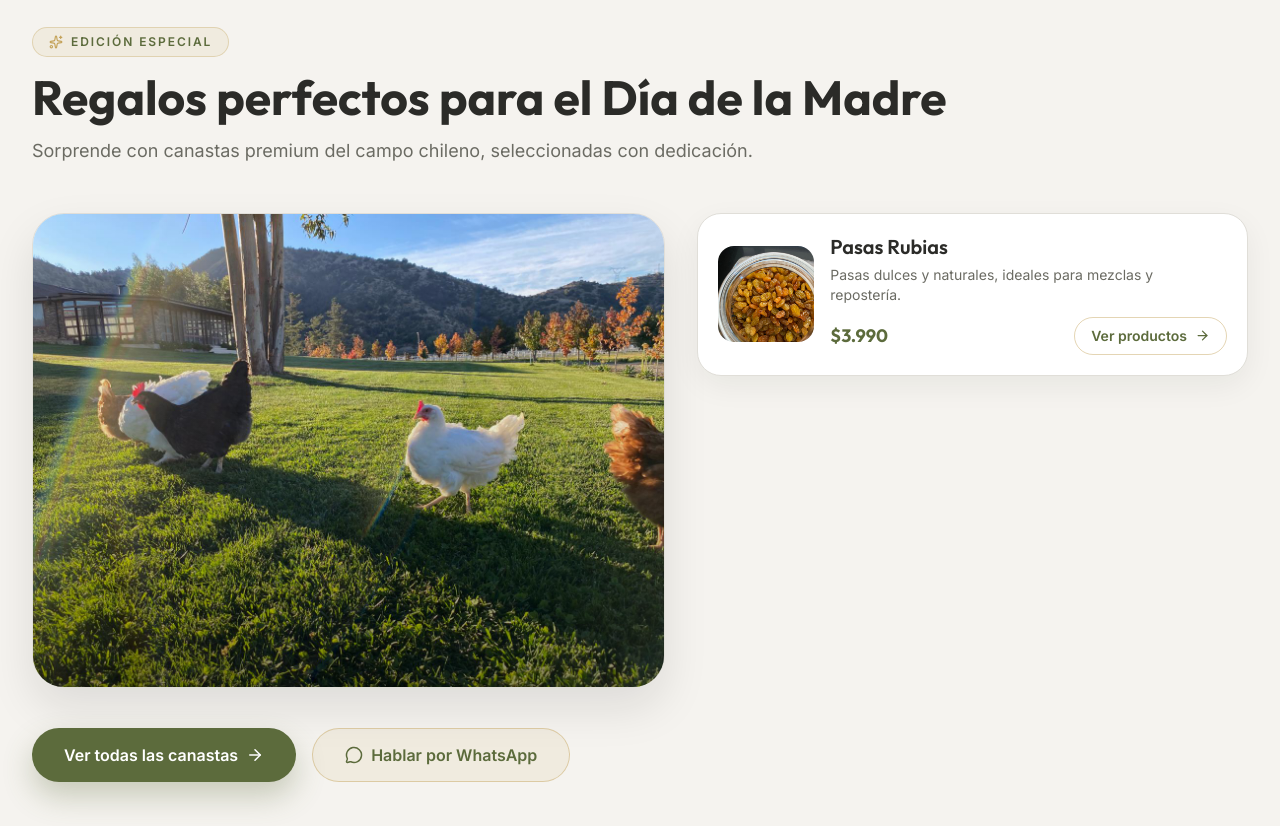
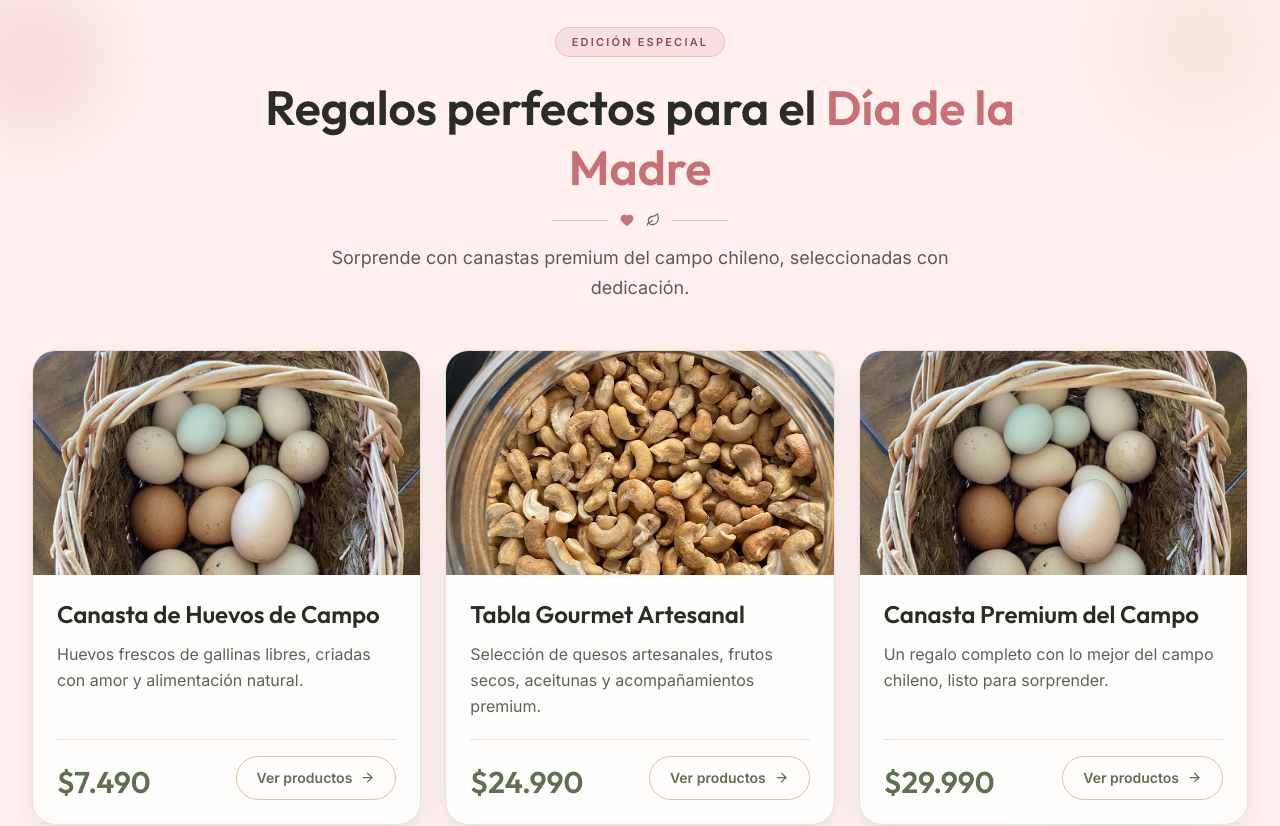
Before and after one commit to fpgalarce-creator/adg_vf, a React (Vite) app in the folder client/: page / in a window 1280 px wide. Shown: the part 1280-2106 px from the top of the page. Built offline with nearby package versions, Linux system fonts and the light colour scheme.

Commit message:
Rediseña destacados promocionales como campaña premium

```diff
--- a/client/src/components/FeaturedPromoSection.jsx
+++ b/client/src/components/FeaturedPromoSection.jsx
@@ -1,127 +1,125 @@
 import { Link } from 'react-router-dom'
-import { ArrowRight, MessageCircle, Sparkles } from 'lucide-react'
+import { ArrowRight, Heart, Leaf } from 'lucide-react'
 import ScrollAnimation from './ScrollAnimation.jsx'
 import { useProducts } from '../hooks/useProducts.js'
 import { formatPrice } from './ProductCard.jsx'
 import heroImageFallback from '../assets/contenido2.jpeg'
 import cardImageFallback from '../assets/contenido.jpeg'
 
-const defaultCampaign = {
-  badge: 'Edición especial',
-  title: 'Regalos perfectos para el Día de la Madre',
-  subtitle: 'Sorprende con canastas premium del campo chileno, seleccionadas con dedicación.',
-  mainImage: heroImageFallback,
-  mainImageAlt: 'Canasta premium de campaña con productos del campo',
-  ctaLabel: 'Ver todas las canastas',
-  ctaTo: '/productos?categoria=otros',
-  whatsappLabel: 'Hablar por WhatsApp',
-}
+const normalize = (value = '') => value.normalize('NFD').replace(/[\u0300-\u036f]/g, '').toLowerCase().trim()
 
-const fallbackCards = [
+const campaignCards = [
   {
-    id: 'canasta-clasica',
-    title: 'Canasta Clásica',
-    description: 'Selección balanceada de productos frescos y artesanales para regalar.',
-    image: cardImageFallback,
-    price: null,
+    id: 'canasta-huevos-campo',
+    title: 'Canasta de Huevos de Campo',
+    description: 'Huevos frescos de gallinas libres, criadas con amor y alimentación natural.',
+    price: 7490,
+    categoryHints: ['huevos', 'campo'],
+    imageHints: ['huevos', 'canasta'],
+    fallbackImage: heroImageFallback,
   },
   {
-    id: 'canasta-gourmet',
-    title: 'Canasta Gourmet',
-    description: 'Quesos, frutos secos y detalles premium para una experiencia inolvidable.',
-    image: heroImageFallback,
-    price: null,
+    id: 'tabla-gourmet-artesanal',
+    title: 'Tabla Gourmet Artesanal',
+    description: 'Selección de quesos artesanales, frutos secos, aceitunas y acompañamientos premium.',
+    price: 24990,
+    categoryHints: ['quesos', 'frutos secos', 'otros'],
+    imageHints: ['queso', 'almendras', 'nueces', 'pistachos'],
+    fallbackImage: cardImageFallback,
   },
   {
-    id: 'canasta-signature',
-    title: 'Canasta Signature',
-    description: 'Curaduría especial de temporada con presentación elegante.',
-    image: cardImageFallback,
-    price: null,
+    id: 'canasta-premium-campo',
+    title: 'Canasta Premium del Campo',
+    description: 'Un regalo completo con lo mejor del campo chileno, listo para sorprender.',
+    price: 29990,
+    categoryHints: ['otros', 'huevos', 'frutos secos'],
+    imageHints: ['nueces', 'almendras', 'huevos'],
+    fallbackImage: heroImageFallback,
   },
 ]
 
-const normalize = (value = '') => value.normalize('NFD').replace(/[\u0300-\u036f]/g, '').toLowerCase().trim()
+const resolveCardImage = (products, card) => {
+  if (!Array.isArray(products) || products.length === 0) return card.fallbackImage
 
-export default function FeaturedPromoSection({ campaign = {} }) {
+  const matchByHints = products.find((product) => {
+    if (!product?.image) return false
+    const title = normalize(product.title || product.name)
+    const category = normalize(product.category || product.categoria)
+    return card.imageHints.some((hint) => title.includes(normalize(hint)))
+      || card.categoryHints.some((hint) => category.includes(normalize(hint)))
+  })
+
+  return matchByHints?.image || card.fallbackImage
+}
+
+export default function FeaturedPromoSection() {
   const { products } = useProducts()
-  const mergedCampaign = { ...defaultCampaign, ...campaign }
 
-  const promoProducts = products
-    .filter((product) => {
-      const category = normalize(product.category)
-      return product.active && (category === 'otros' || category.includes('canasta'))
-    })
-    .slice(0, 3)
-    .map((product) => ({
-      id: product.id,
-      title: product.title || product.name,
-      description: product.description,
-      image: product.image,
-      price: Number(product.price) > 0 ? Number(product.price) : null,
+  const cards = campaignCards.map((card) => ({
+    ...card,
+    image: resolveCardImage(products, card),
   }))
 
-  const cards = promoProducts.length > 0 ? promoProducts : fallbackCards
+  return (
+    <section
+      aria-label="Destacados promocionales"
+      className="relative isolate overflow-hidden bg-[#FFF1EF] py-16 sm:py-20 lg:py-24"
+    >
+      <div className="pointer-events-none absolute -left-24 top-0 h-64 w-64 rounded-full bg-[radial-gradient(circle,_rgba(201,111,118,0.18)_0%,_rgba(201,111,118,0)_72%)]" />
+      <div className="pointer-events-none absolute -right-16 -top-8 h-72 w-72 rounded-full bg-[radial-gradient(circle,_rgba(194,168,120,0.16)_0%,_rgba(194,168,120,0)_70%)]" />
+      <div className="pointer-events-none absolute -bottom-20 right-10 h-60 w-60 rounded-full bg-[radial-gradient(circle,_rgba(94,111,82,0.12)_0%,_rgba(94,111,82,0)_74%)]" />
 
-  const openWhatsApp = () => {
-    const message = encodeURIComponent('¡Hola Alma de Granja! Quiero conocer las canastas promocionales 🌿')
-    window.open(`https://wa.me/56958086762?text=${message}`, '_blank')
-  }
+      <div className="relative mx-auto max-w-7xl px-4 sm:px-6 lg:px-8">
+        <ScrollAnimation>
+          <header className="mx-auto mb-10 max-w-3xl text-center sm:mb-12">
+            <span className="inline-flex items-center rounded-full border border-[#C96F76]/30 bg-[#C96F76]/12 px-4 py-1.5 text-[11px] font-semibold uppercase tracking-[0.2em] text-[#8A4A54]">
+              Edición especial
+            </span>
 
-  return (
-    <section aria-label="Destacados promocionales" className="py-16 sm:py-20 lg:py-24 bg-[color:var(--bg-primary)]">
-      <div className="max-w-7xl mx-auto px-4 sm:px-6 lg:px-8">
-        <ScrollAnimation>
-          <div className="mb-8 sm:mb-10 lg:mb-12 text-center lg:text-left">
-            <span className="inline-flex items-center gap-2 rounded-full border border-[#C4A35A]/35 bg-[#C4A35A]/10 px-4 py-1.5 text-xs font-semibold uppercase tracking-[0.16em] text-[#5C6B3C]">
-              <Sparkles size={14} className="text-[#C4A35A]" />
-              {mergedCampaign.badge}
-            </span>
-            <h2 className="mt-4 font-heading font-bold text-3xl sm:text-4xl lg:text-5xl text-[color:var(--text-primary)] text-balance">
-              {mergedCampaign.title}
+            <h2 className="mt-5 font-heading text-3xl font-semibold leading-tight text-[#2B2B28] sm:text-4xl lg:text-5xl">
+              Regalos perfectos para el <span className="text-[#C96F76]">Día de la Madre</span>
             </h2>
-            <p className="mt-4 text-base sm:text-lg text-[color:var(--text-secondary)] max-w-3xl">
-              {mergedCampaign.subtitle}
+
+            <div className="mt-4 inline-flex items-center gap-3 text-[#C2A878]" aria-hidden="true">
+              <span className="h-px w-14 bg-[#C2A878]/60" />
+              <Heart size={14} fill="currentColor" className="text-[#C96F76]" />
+              <Leaf size={14} className="text-[#5E6F52]" />
+              <span className="h-px w-14 bg-[#C2A878]/60" />
+            </div>
+
+            <p className="mx-auto mt-4 max-w-2xl text-sm leading-relaxed text-[#5C5A56] sm:text-lg">
+              Sorprende con canastas premium del campo chileno, seleccionadas con dedicación.
             </p>
-          </div>
+          </header>
         </ScrollAnimation>
 
-        <div className="grid grid-cols-1 lg:grid-cols-[1.15fr_1fr] gap-6 lg:gap-8 items-stretch">
-          <ScrollAnimation className="h-full">
-            <article className="group relative h-full min-h-[320px] sm:min-h-[420px] overflow-hidden rounded-[2rem] border border-[color:var(--border-soft)] shadow-[0_20px_45px_rgba(18,24,17,0.1)]">
+        <div className="grid grid-cols-1 gap-6 md:grid-cols-2 xl:grid-cols-3">
+          {cards.map((card, index) => (
+            <ScrollAnimation key={card.id} delay={index * 70} className="h-full">
+              <article className="group flex h-full flex-col overflow-hidden rounded-[1.45rem] border border-[#E9DED8] bg-[#FFFEFC] shadow-[0_14px_30px_rgba(43,43,40,0.08)] transition-all duration-300 hover:-translate-y-1 hover:shadow-[0_18px_36px_rgba(43,43,40,0.14)]">
+                <div className="relative h-52 overflow-hidden sm:h-56">
                   <img
-                src={mergedCampaign.mainImage}
-                alt={mergedCampaign.mainImageAlt}
-                className="h-full w-full object-cover transition-transform duration-700 ease-out group-hover:scale-[1.04]"
+                    src={card.image}
+                    alt={card.title}
+                    className="h-full w-full object-cover transition-transform duration-500 group-hover:scale-[1.04]"
+                    loading="lazy"
                   />
-              <div className="pointer-events-none absolute inset-0 bg-gradient-to-t from-black/45 via-black/10 to-transparent" />
-            </article>
-          </ScrollAnimation>
-
-          <div className="grid grid-cols-1 gap-4 sm:gap-5">
-            {cards.map((card, index) => (
-              <ScrollAnimation key={card.id} delay={index * 80}>
-                <article className="group rounded-3xl border border-[color:var(--border-soft)] bg-[color:var(--bg-card)] p-4 sm:p-5 shadow-[0_10px_30px_rgba(24,29,20,0.06)] transition-all duration-300 hover:-translate-y-1 hover:shadow-[0_16px_34px_rgba(20,25,18,0.12)]">
-                  <div className="flex items-center gap-4">
-                    <div className="h-20 w-20 sm:h-24 sm:w-24 overflow-hidden rounded-2xl bg-[color:var(--bg-secondary)] shrink-0">
-                      <img src={card.image} alt={card.title} className="h-full w-full object-cover transition-transform duration-500 group-hover:scale-105" loading="lazy" />
                 </div>
 
-                    <div className="min-w-0 flex-1">
-                      <h3 className="font-heading text-lg sm:text-xl font-semibold text-[color:var(--text-primary)] leading-tight">{card.title}</h3>
-                      <p className="mt-1.5 text-sm text-[color:var(--text-secondary)] line-clamp-2">{card.description}</p>
-                      <div className="mt-3 flex items-center justify-between gap-3">
-                        <span className="font-heading text-base sm:text-lg font-bold text-[#5C6B3C]">
-                          {card.price ? formatPrice(card.price) : 'Consultar precio'}
-                        </span>
+                <div className="flex flex-1 flex-col p-5 sm:p-6">
+                  <h3 className="font-heading text-2xl font-semibold leading-tight text-[#2B2B28]">{card.title}</h3>
+                  <p className="mt-3 flex-1 text-sm leading-relaxed text-[#615F5A] sm:text-base">{card.description}</p>
+
+                  <div className="mt-5 flex items-end justify-between gap-4 border-t border-[#E9DED8] pt-4">
+                    <span className="font-heading text-3xl font-semibold text-[#5E6F52]">{formatPrice(card.price)}</span>
+
                     <Link
-                          to={`${mergedCampaign.ctaTo}#destacados`}
-                          className="inline-flex items-center gap-2 rounded-full border border-[#C4A35A]/45 px-4 py-2 text-sm font-semibold text-[#5C6B3C] transition-colors duration-300 hover:bg-[#C4A35A]/14"
+                      to="/productos?categoria=otros"
+                      className="inline-flex min-h-11 items-center justify-center gap-2 rounded-full border border-[#C2A878]/65 px-4 py-2 text-sm font-semibold text-[#5E6F52] transition-colors duration-300 hover:bg-[#F7EEE5] sm:px-5"
                     >
                       Ver productos
                       <ArrowRight size={15} className="transition-transform duration-300 group-hover:translate-x-0.5" />
                     </Link>
-                      </div>
                   </div>
                 </div>
               </article>
@@ -129,28 +127,6 @@ export default function FeaturedPromoSection({ campaign = {} }) {
           ))}
         </div>
       </div>
-
-        <ScrollAnimation delay={130}>
-          <div className="mt-8 sm:mt-10 flex flex-col sm:flex-row gap-3 sm:gap-4">
-            <Link
-              to={mergedCampaign.ctaTo}
-              className="w-full sm:w-auto inline-flex items-center justify-center gap-2 rounded-full bg-[#5C6B3C] px-8 py-3.5 text-base font-semibold text-white shadow-[0_14px_30px_rgba(92,107,60,0.3)] transition-all duration-300 hover:-translate-y-0.5 hover:bg-[#506033]"
-            >
-              {mergedCampaign.ctaLabel}
-              <ArrowRight size={18} />
-            </Link>
-
-            <button
-              type="button"
-              onClick={openWhatsApp}
-              className="w-full sm:w-auto inline-flex items-center justify-center gap-2 rounded-full border border-[#C4A35A]/45 bg-[#C4A35A]/10 px-8 py-3.5 text-base font-semibold text-[#5C6B3C] transition-colors duration-300 hover:bg-[#C4A35A]/18"
-            >
-              <MessageCircle size={18} />
-              {mergedCampaign.whatsappLabel}
-            </button>
-          </div>
-        </ScrollAnimation>
-      </div>
     </section>
   )
 }
```
Lines whose indentation alone changed are shown as unchanged.
